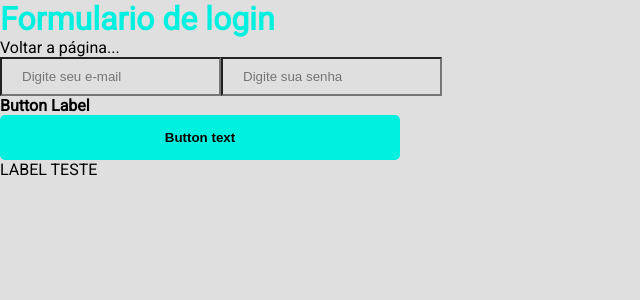
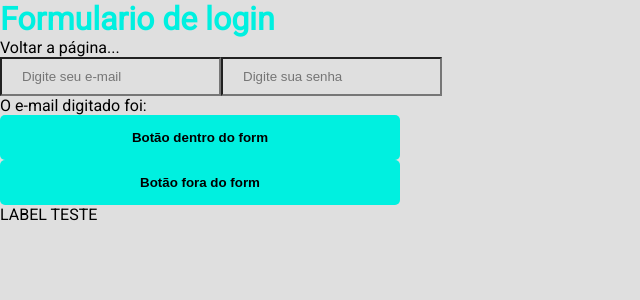
Before and after one commit to carregando/growth-reactjs-revisao, a Next.js app: page / in a window 1280 px wide. Shown: the top 300 px of the page, without its empty margins (0-640 px from the left). Built offline with nearby package versions, Linux system fonts and the light colour scheme.

Commit message:
Criado onChange e onSubmit

```diff
--- a/pages/index.jsx
+++ b/pages/index.jsx
@@ -6,18 +6,31 @@ export default function HomePage () {
   const handleLabelClick = () => {
     console.log("HANDLE LABEL CLICK")
   }
-    return (
+
+  const handleSubmitForm = (event) => {
+    event.preventDefault()
+  }
+
+  let email = ''
+
+  const handleChangeInput = (event) => {
+    email = event.target.value
+  }
+
+  return(
       <>
         <div>
           <Title onClick={handleLabelClick}>Formulario de login</Title>
           <label onClick={handleLabelClick}>Voltar a página...</label>
-          <form>
-            <Input type="email" placeholder="Digite seu e-mail" />
-            <Input type="password" placeholder="Digite sua senha" />
-            <Button onClick={handleLabelClick}>Botão</Button>
+          <form onSubmit={handleSubmitForm}>
+            <Input type="text" placeholder="Digite seu e-mail" onChange={handleChangeInput} />
+            <Input type="text" placeholder="Digite sua senha" onChange={handleChangeInput} />
+            <p>O e-mail digitado foi: {email}</p>
+            <Button type="submit" >Botão dentro do form</Button>
           </form>
+          <Button onClick={handleLabelClick}>Botão fora do form</Button>
           <label>LABEL TESTE</label>
         </div>
       </>
-    )
+  )
 }
--- a/src/components/button/Button.jsx
+++ b/src/components/button/Button.jsx
@@ -19,12 +19,11 @@ const ButtonContainer = styled.div`
   }
 `
 
-export default function Button () {
+export default function Button ({ children, onClick }) {
   return(
     <>
      <ButtonContainer>
-        <label>Button Label</label>
-        <button>Button text</button>
+        <button onClick={onClick}>{children}</button>
      </ButtonContainer>
     </>
   )
--- a/src/components/input/Input.jsx
+++ b/src/components/input/Input.jsx
@@ -4,6 +4,6 @@ const StyledInput = styled.input`
   padding: 10px 20px;
 `
 
-export default function Input({ type, placeholder}) {
-  return <StyledInput type={type} placeholder={placeholder} />
+export default function Input (props) {
+  return <StyledInput {...props}/>
 }
```
